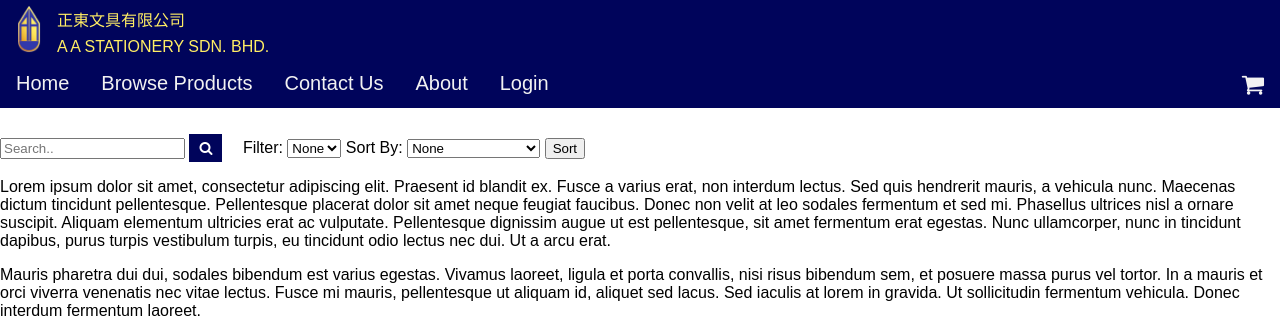
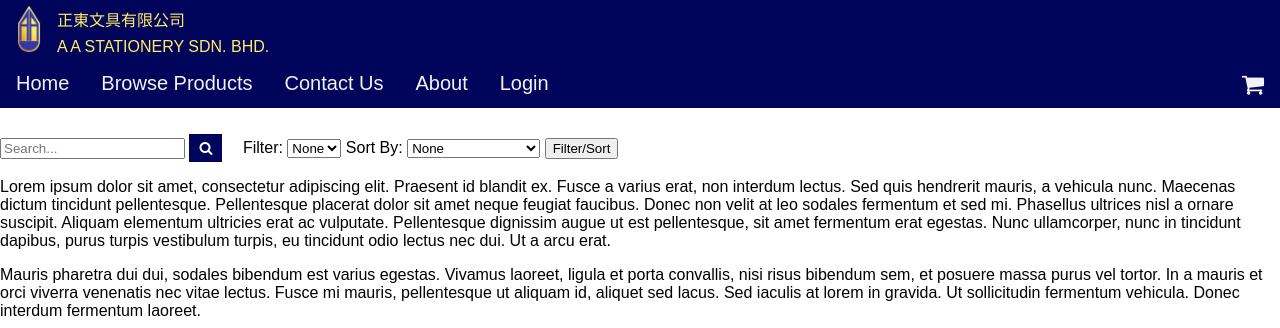
Before and after one commit to Rust405/WST-Assignment, a PHP site: page /browse.php in a window 1280 px wide. Shown: the top 328 px of the page. Run offline with PHP 8.4, Linux system fonts and the light colour scheme.

Commit message:
Add files via upload

```diff
--- a/browse.php
+++ b/browse.php
@@ -12,7 +12,7 @@
         <br>
         <form action="browse.php" method="post">
             <a class="search-container">
-                <input type="text" placeholder="Search.." name="search">
+                <input type="text" placeholder="Search..." name="search">
                 <button type="submit"><i class="fa fa-search"></i></button>
             </a>
             <label for="filter">Filter:</label>
@@ -31,7 +31,7 @@
                 <option value="LH">Price, low to high</option>
                 <option value="HL">Price, high to low</option>
             </select>
-            <input type='submit' name='submit' value='Sort'>
+            <input type='submit' name='submit' value='Filter/Sort'>
 
 
         </form>
```
Also changed, not shown: header.html (line endings or trailing spaces).
